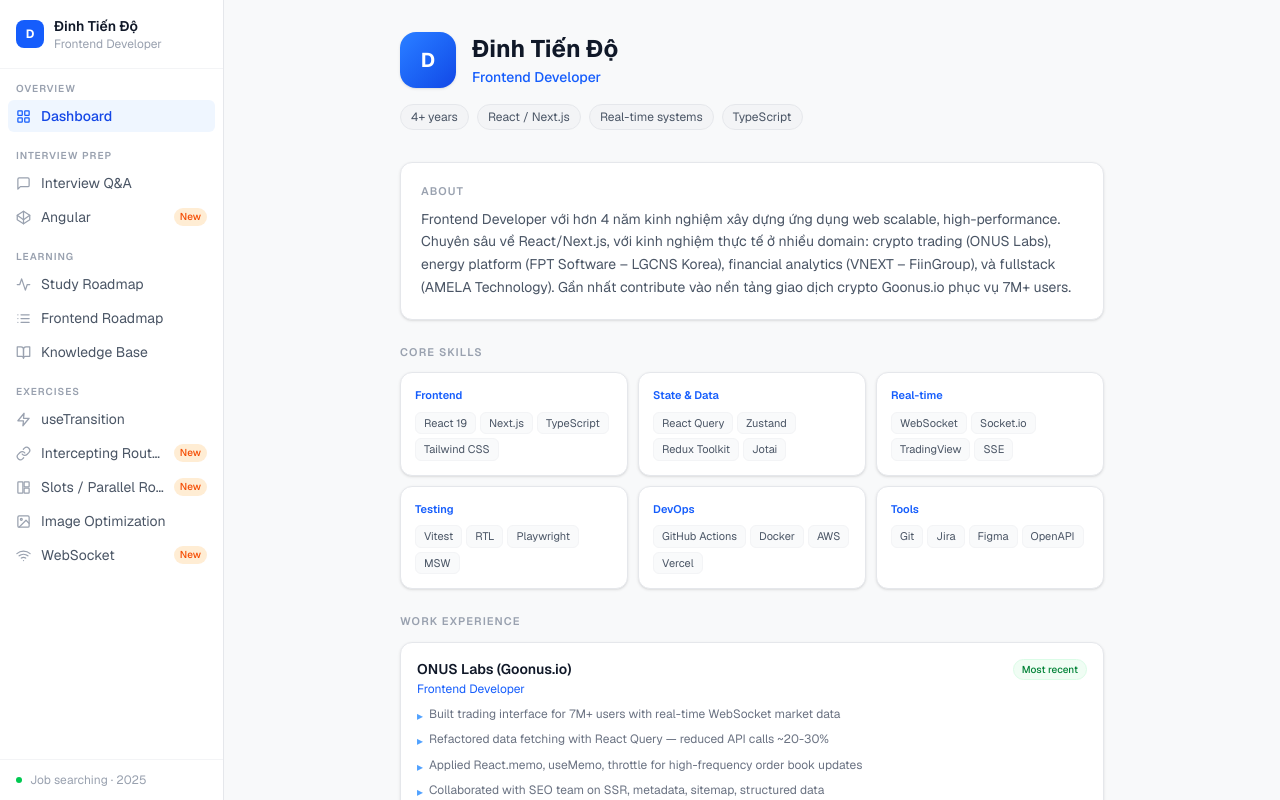
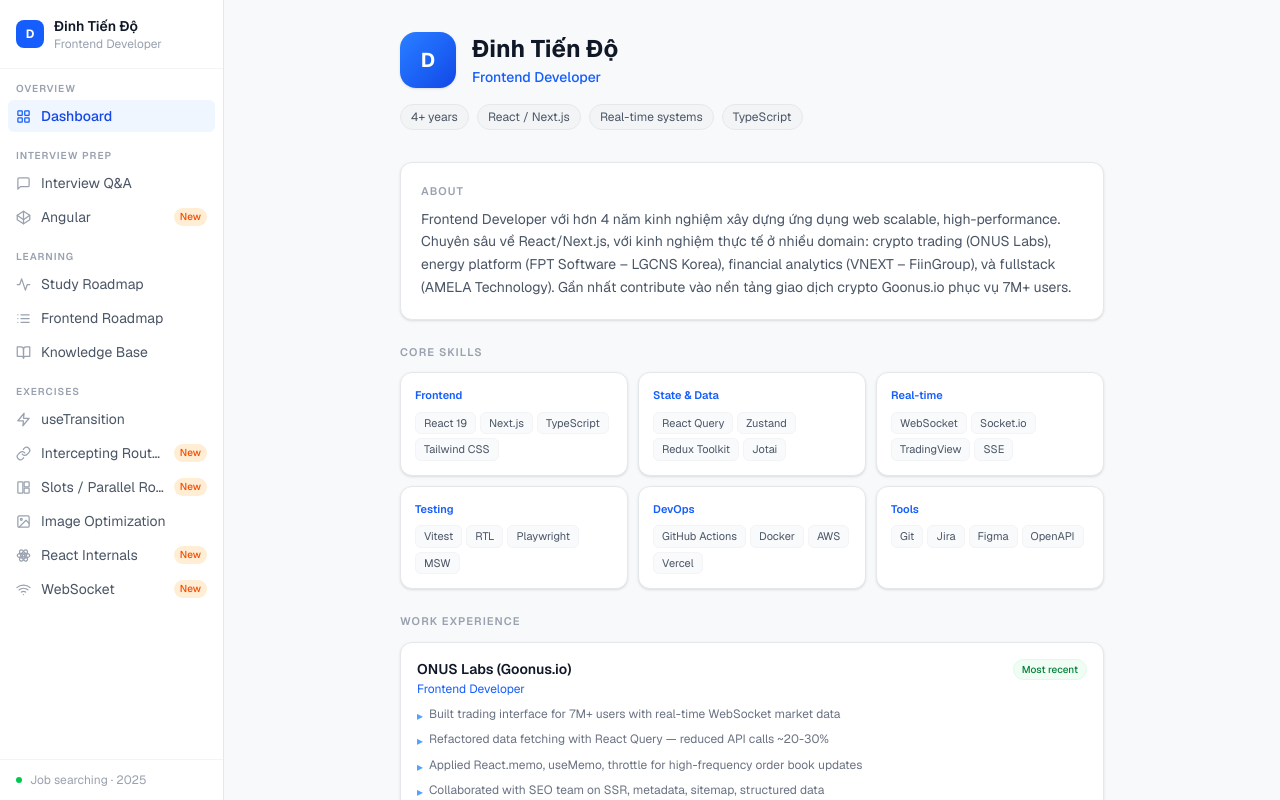
Before and after one commit to dodt99/cv, a Next.js app: page / in a window 1280 px wide. Built offline with nearby package versions, Linux system fonts and the light colour scheme.

Commit message:
feat: add React Internals nav item to sidebar

```diff
--- a/app/components/Sidebar.tsx
+++ b/app/components/Sidebar.tsx
@@ -222,6 +222,40 @@
         ),
       },
       {
+        href: "/exercises/react-internals",
+        label: "React Internals",
+        icon: (
+          <svg
+            width="15"
+            height="15"
+            viewBox="0 0 24 24"
+            fill="none"
+            stroke="currentColor"
+            strokeWidth="2"
+            strokeLinecap="round"
+            strokeLinejoin="round"
+          >
+            <circle cx="12" cy="12" r="2" />
+            <ellipse cx="12" cy="12" rx="10" ry="4" />
+            <ellipse
+              cx="12"
+              cy="12"
+              rx="10"
+              ry="4"
+              transform="rotate(60 12 12)"
+            />
+            <ellipse
+              cx="12"
+              cy="12"
+              rx="10"
+              ry="4"
+              transform="rotate(120 12 12)"
+            />
+          </svg>
+        ),
+        badge: "New",
+      },
+      {
         href: "/exercises/websocket",
         label: "WebSocket",
         icon: (
```
